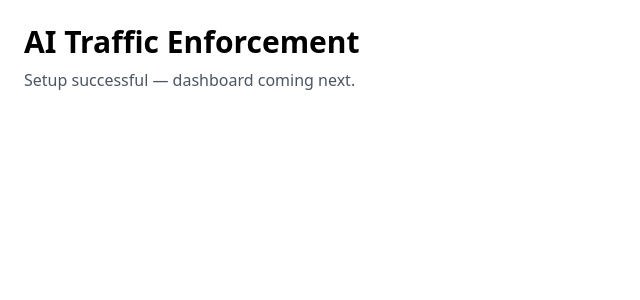
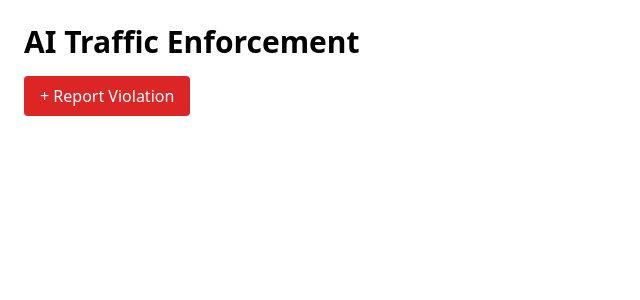
Before and after one commit to mmutheu360-coder/ai-traffic-enforcement, a Next.js app: page / in a window 1280 px wide. Shown: the top 300 px of the page, without its empty margins (0-640 px from the left). Built offline with nearby package versions, Linux system fonts and the light colour scheme.

Commit message:
Update page.tsx

```diff
--- a/app/page.tsx
+++ b/app/page.tsx
@@ -1,8 +1,16 @@
+import Link from 'next/link'
+
 export default function Home() {
   return (
     <div className="p-6">
       <h1 className="text-3xl font-bold">AI Traffic Enforcement</h1>
-      <p className="mt-2 text-gray-600">Setup successful — dashboard coming next.</p>
+
+      <Link
+        href="/new"
+        className="inline-block mt-4 bg-red-600 text-white px-4 py-2 rounded"
+      >
+        + Report Violation
+      </Link>
     </div>
   )
 }
```
